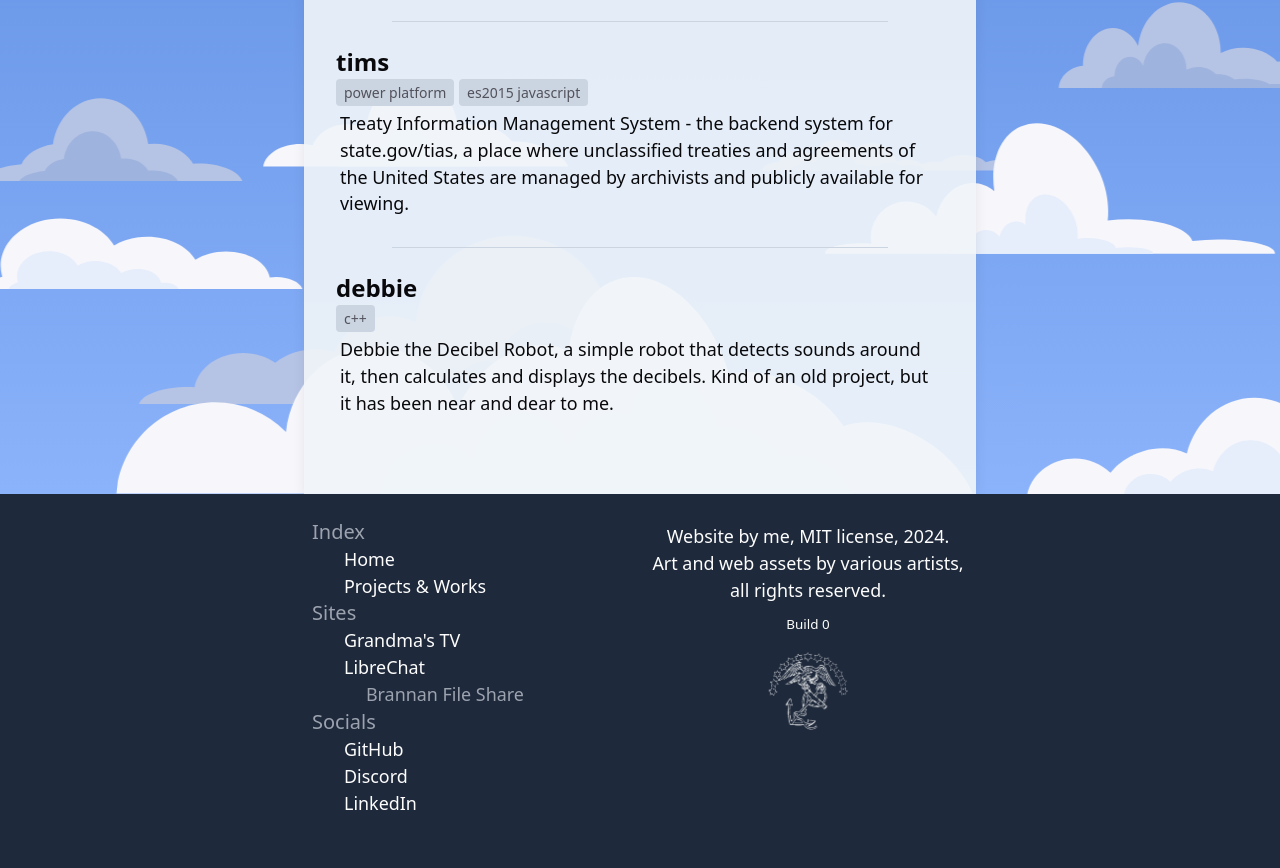
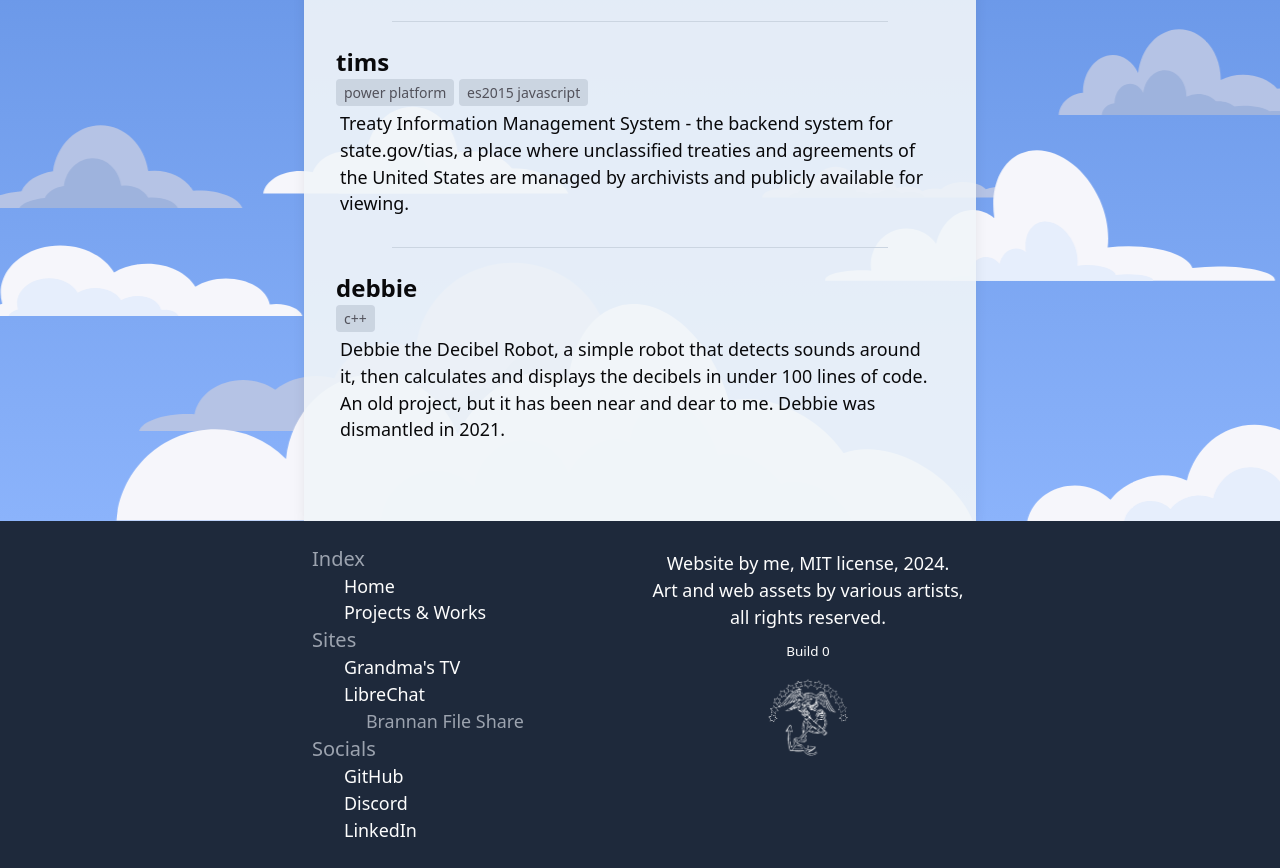
Before and after one commit to bananabrann/brannan.cloud, a SvelteKit app: page /works in a window 1280 px wide. Shown: the part 1099-1967 px from the top of the page. Before the commit the page ends 1940 px from the top, so only its background shows below. Built offline with nearby package versions, Linux system fonts and the light colour scheme; some icons are missing; a web font is replaced by a local one.

Commit message:
Modify Debbie's project description

```diff
--- a/package.json
+++ b/package.json
@@ -1,6 +1,6 @@
 {
 	"name": "brannan.cloud",
-	"version": "2.1.3",
+	"version": "2.1.4",
 	"private": true,
 	"scripts": {
 		"dev": "vite dev",
--- a/src/routes/works/+page.svelte
+++ b/src/routes/works/+page.svelte
@@ -138,7 +138,8 @@
 			<Tag>c++</Tag>
 			<p>
 				Debbie the Decibel Robot, a simple robot that detects sounds around it, then calculates and
-				displays the decibels. Kind of an old project, but it has been near and dear to me.
+				displays the decibels in under 100 lines of code. An old project, but it has been near and
+				dear to me. Debbie was dismantled in 2021.
 			</p>
 		</div>
 
```
Also changed, not shown: 1 other file (tests, documents, lock files or other folders).
